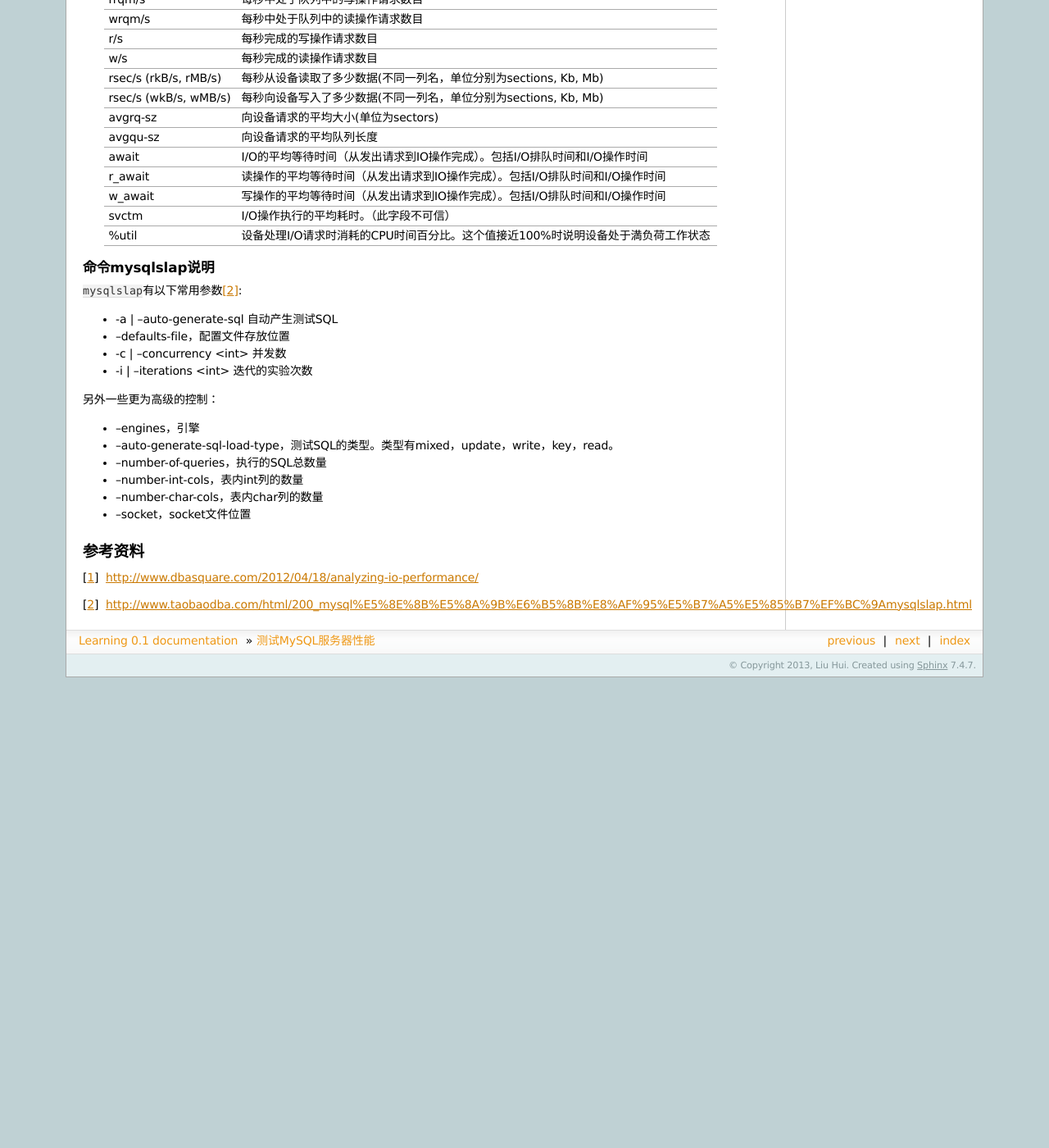
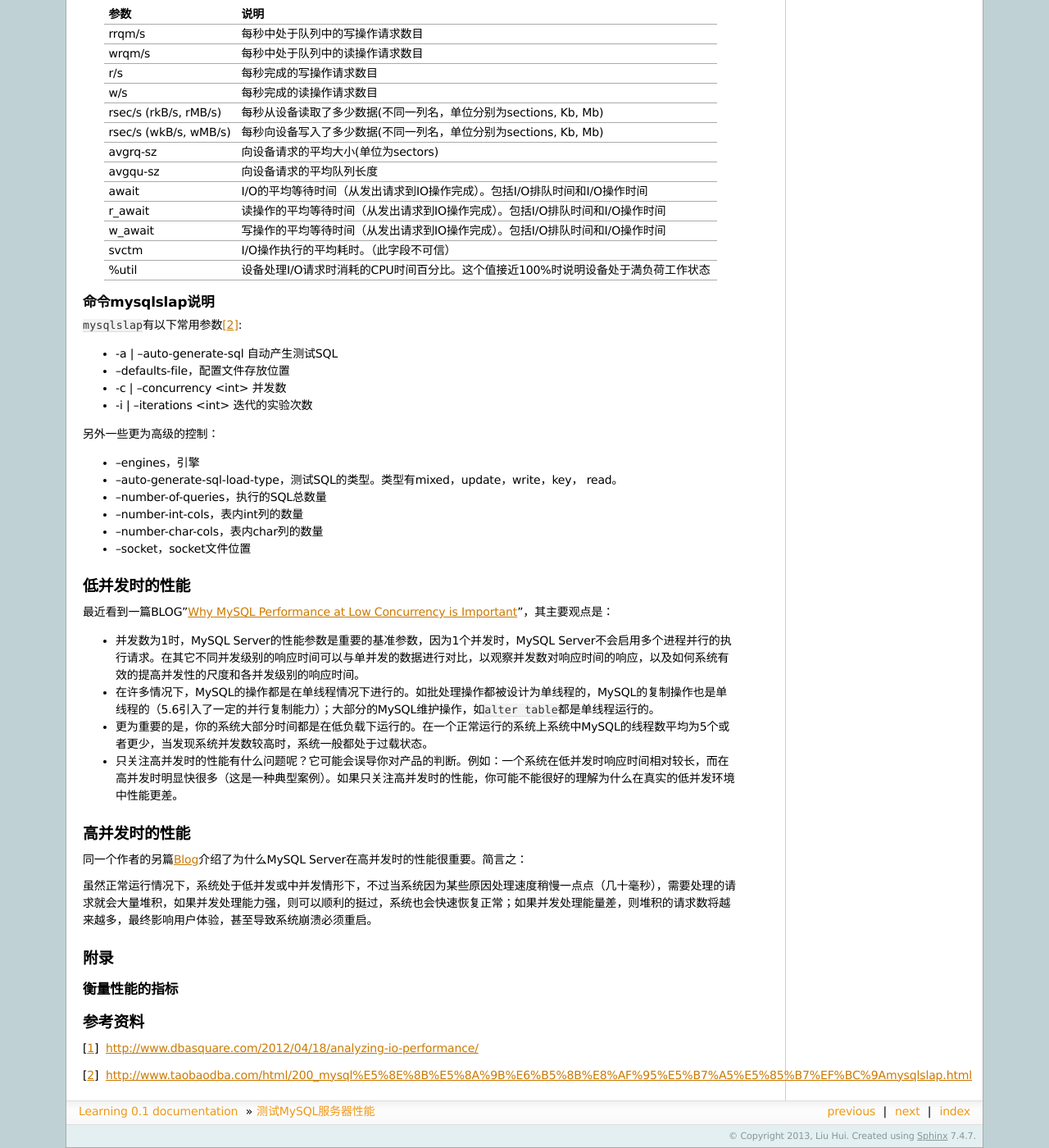
Before and after one commit to huiliu/learning.docs.hui, a Sphinx documentation site: the page built from source/mysql_io_benchmark.rst, in a window 1280 px wide and 1400 px high, scrolled down 594 px. Shown: the whole window at 82% size. Built offline with Sphinx 7.4.7, drawn with Linux system fonts in a browser that asks for light colours; formulas are drawn with MathJax 3; before the commit the page ends 1420 px from its top, so only the background shows below that; some of the changed text lies outside the part shown.

Commit message:
UPDATED "MySQL Benchmark"
低并发，高并发

```diff
--- a/source/mysql_io_benchmark.rst
+++ b/source/mysql_io_benchmark.rst
@@ -5,8 +5,10 @@
 ===========
 希望了解当前MySQL Server的下面两个重要的性能指标
 
-* 并发
+* MySQL Server的并发处理能力
 * 磁盘IO
+* CPU
+* 内存
 
 工具
 =====
@@ -76,12 +78,53 @@
 另外一些更为高级的控制：
 
 * –engines，引擎
-* –auto-generate-sql-load-type，测试SQL的类型。类型有mixed，update，write，key，read。
+* –auto-generate-sql-load-type，测试SQL的类型。类型有mixed，update，write，key，
+  read。
 * –number-of-queries，执行的SQL总数量
 * –number-int-cols，表内int列的数量
 * –number-char-cols，表内char列的数量
 * –socket，socket文件位置
 
+低并发时的性能
+===============
+最近看到一篇BLOG"`Why MySQL Performance at Low Concurrency is Important`_"，\
+其主要观点是：
+
+* 并发数为1时，MySQL Server的性能参数是重要的基准参数，因为1个并发时，MySQL
+  Server不会启用多个进程并行的执行请求。在其它不同并发级别的响应时间可以与单并\
+  发的数据进行对比，以观察并发数对响应时间的响应，以及如何系统有效的提高并发性\
+  的尺度和各并发级别的响应时间。
+* 在许多情况下，MySQL的操作都是在单线程情况下进行的。如批处理操作都被设计为单线\
+  程的，MySQL的复制操作也是单线程的（5.6引入了一定的并行复制能力）；大部分的\
+  MySQL维护操作，如\ ``alter table``\ 都是单线程运行的。
+* 更为重要的是，你的系统大部分时间都是在低负载下运行的。在一个正常运行的系统上\
+  系统中MySQL的线程数平均为5个或者更少，当发现系统并发数较高时，系统一般都处于\
+  过载状态。
+* 只关注高并发时的性能有什么问题呢？它可能会误导你对产品的判断。例如：一个系统\
+  在低并发时响应时间相对较长，而在高并发时明显快很多（这是一种典型案例）。如果\
+  只关注高并发时的性能，你可能不能很好的理解为什么在真实的低并发环境中性能更差。
+
+.. _Why MySQL Performance at Low Concurrency is Important:  http://www.mysqlperformanceblog.com/2013/03/27/why-mysql-performance-at-low-concurrency-is-important/
+
+高并发时的性能
+===============
+同一个作者的另篇\ `Blog`_\ 介绍了为什么MySQL Server在高并发时的性能很重要。简\
+言之：
+
+虽然正常运行情况下，系统处于低并发或中并发情形下，不过当系统因为某些原因处理速\
+度稍慢一点点（几十毫秒），需要处理的请求就会大量堆积，如果并发处理能力强，则可\
+以顺利的挺过，系统也会快速恢复正常；如果并发处理能量差，则堆积的请求数将越来越\
+多，最终影响用户体验，甚至导致系统崩溃必须重启。
+
+.. _Blog: http://www.mysqlperformanceblog.com/2013/02/26/why-do-we-care-about-performance-at-high-concurrency/
+
+附录
+========
+
+衡量性能的指标
+----------------
+
+
 参考资料
 ==========
 .. [#ref1] http://www.dbasquare.com/2012/04/18/analyzing-io-performance/
```
